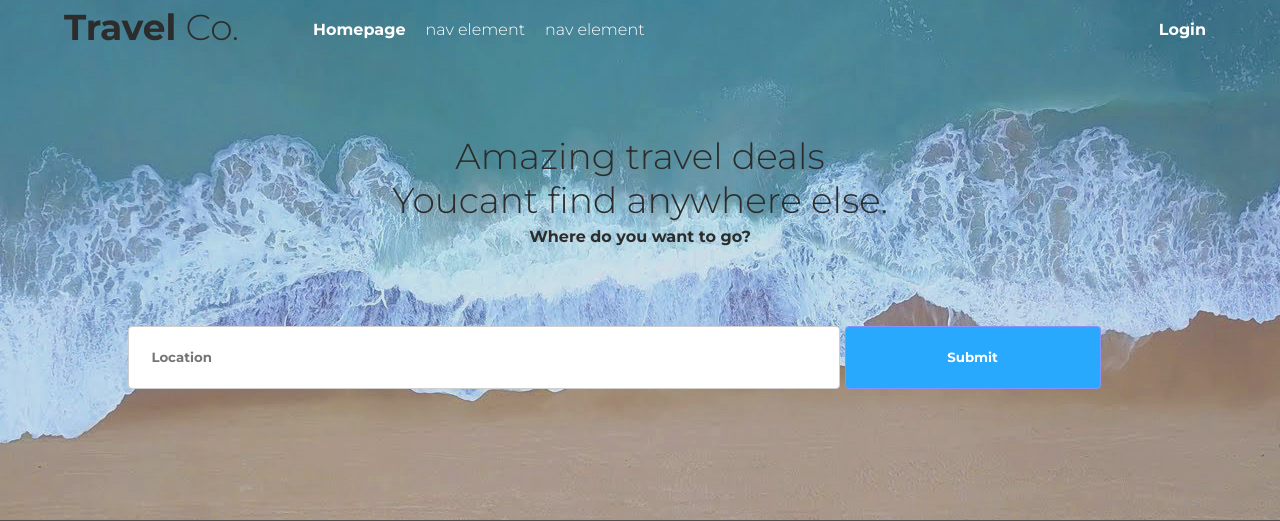
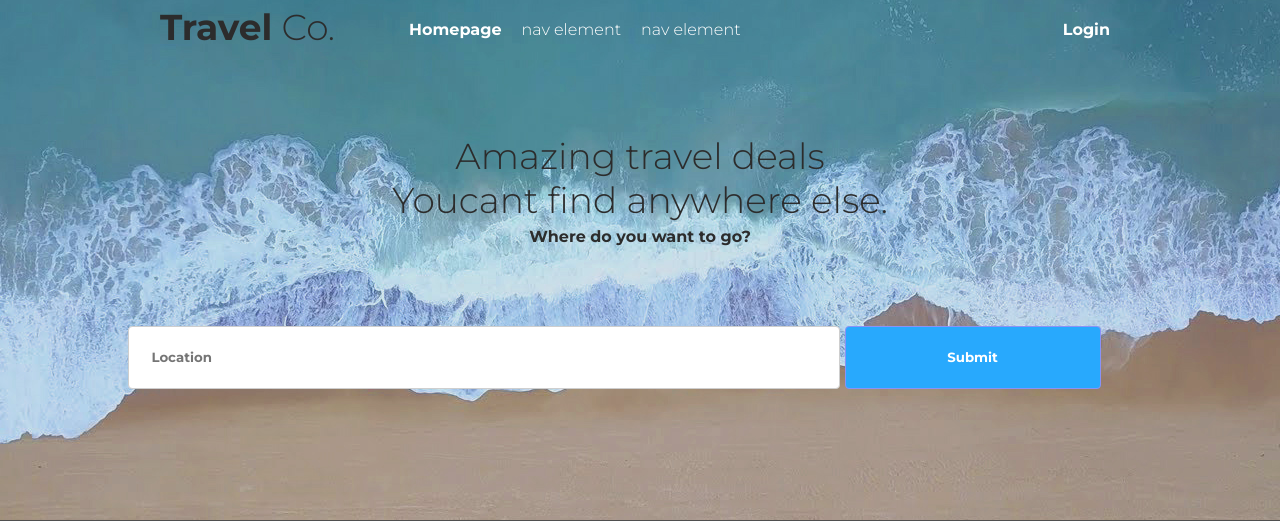
Before and after one commit to leewalton2014/Y3-GroupWork, a PHP site: page / in a window 1280 px wide. Shown: the top 521 px of the page. Run offline with PHP 8.4, Linux system fonts and the light colour scheme; some libraries are stand-ins or nearby versions; grey boxes are pictures that could not be loaded.

Commit message:
Responsive Changes

```diff
--- a/project/css/style.css
+++ b/project/css/style.css
@@ -68,6 +68,9 @@ nav {
 @media screen and (min-width: 1200px) {
   header {
     height: 65vh;
+  }
+  .widthWrap {
+    width: 75vw;
   }
 }
 
--- a/project/index.htm
+++ b/project/index.htm
@@ -14,7 +14,7 @@
 
 <body>
   <header>
-    <div id="floatingNav">
+    <div id="floatingNav" class="widthWrap">
       <div class="logo">
         <h1><b>Travel</b> Co.</h1>
       </div>
@@ -31,7 +31,7 @@
     <h1 class="cAlign tagline">Amazing travel deals<br>Youcant find anywhere else.</h1>
     <h2 class="cAlign">Where do you want to go?</h2>
     <!-- Header Search -->
-    <div id="search">
+    <div id="search" class="widthWrap">
       <input id="searchLocation" type="text" placeholder="Location"/>
       <input type="submit">
     </div>
```
